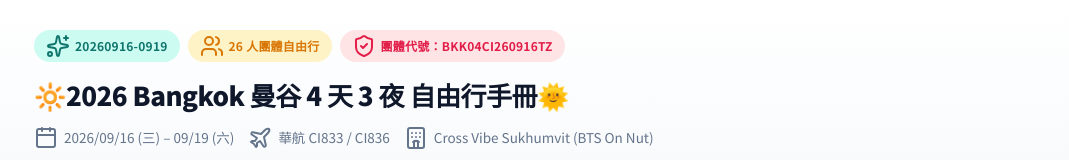
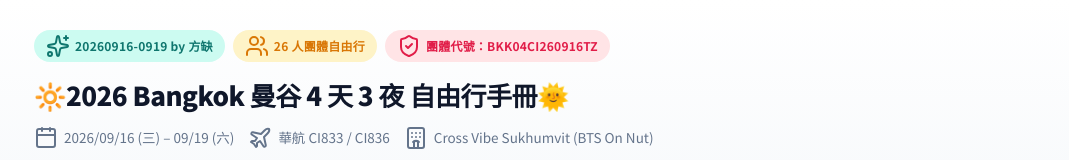
Before and after one commit to siyaa0705/2026BKK, a plain HTML site: page index.html in a window 1280 px wide. Shown: the top 160 px of the page, without its empty margins (112-1181 px from the left). Drawn offline with nearby package versions, Linux system fonts and the light colour scheme.

Commit message:
index.html

```diff
--- a/index.html
+++ b/index.html
@@ -3,7 +3,7 @@
 <head>
   <meta charset="UTF-8" />
   <meta name="viewport" content="width=device-width, initial-scale=1.0, maximum-scale=1.0, user-scalable=no" />
-  <title> 🔆2026 Bankok 曼谷 4天3夜 自由行</title>
+  <title> 🔆2026 Bangkok 曼谷 4天3夜 自由行</title>
   <!-- Google Fonts & Lucide Icons -->
   <link rel="preconnect" href="https://fonts.googleapis.com">
   <link rel="preconnect" href="https://fonts.gstatic.com" crossorigin>
@@ -575,7 +575,7 @@
   <header class="hero-header">
     <div class="container">
       <div class="hero-badge-wrap">
-        <span class="badge badge-primary"><i data-lucide="sparkles" size="13"></i> 20260916-0919</span>
+        <span class="badge badge-primary"><i data-lucide="sparkles" size="13"></i> 20260916-0919 by 方缺</span>
         <span class="badge badge-gold"><i data-lucide="users" size="13"></i> 26 人團體自由行</span>
         <span class="badge badge-rose"><i data-lucide="shield-check" size="13"></i> 團體代號：BKK04CI260916TZ</span>
       </div>
```
